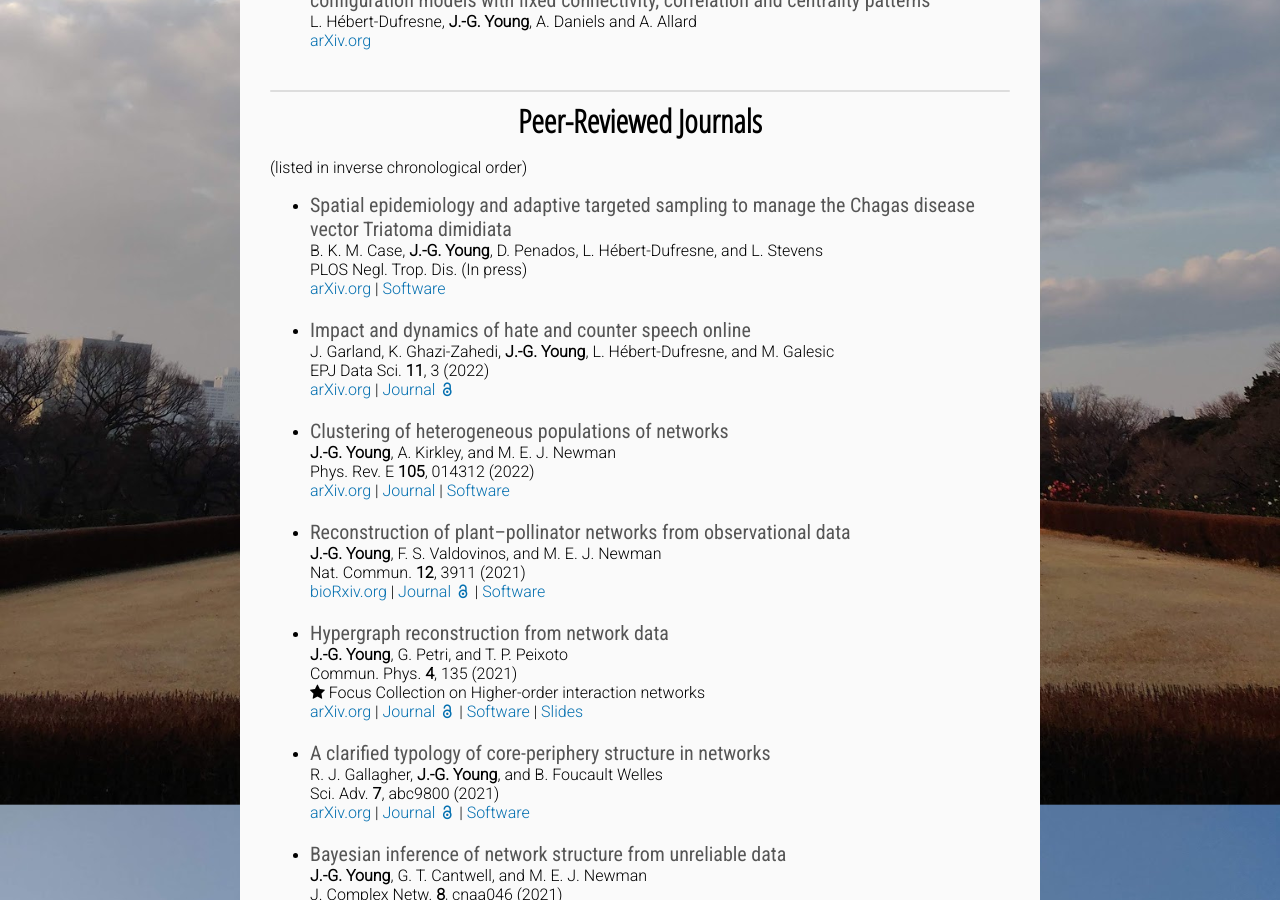
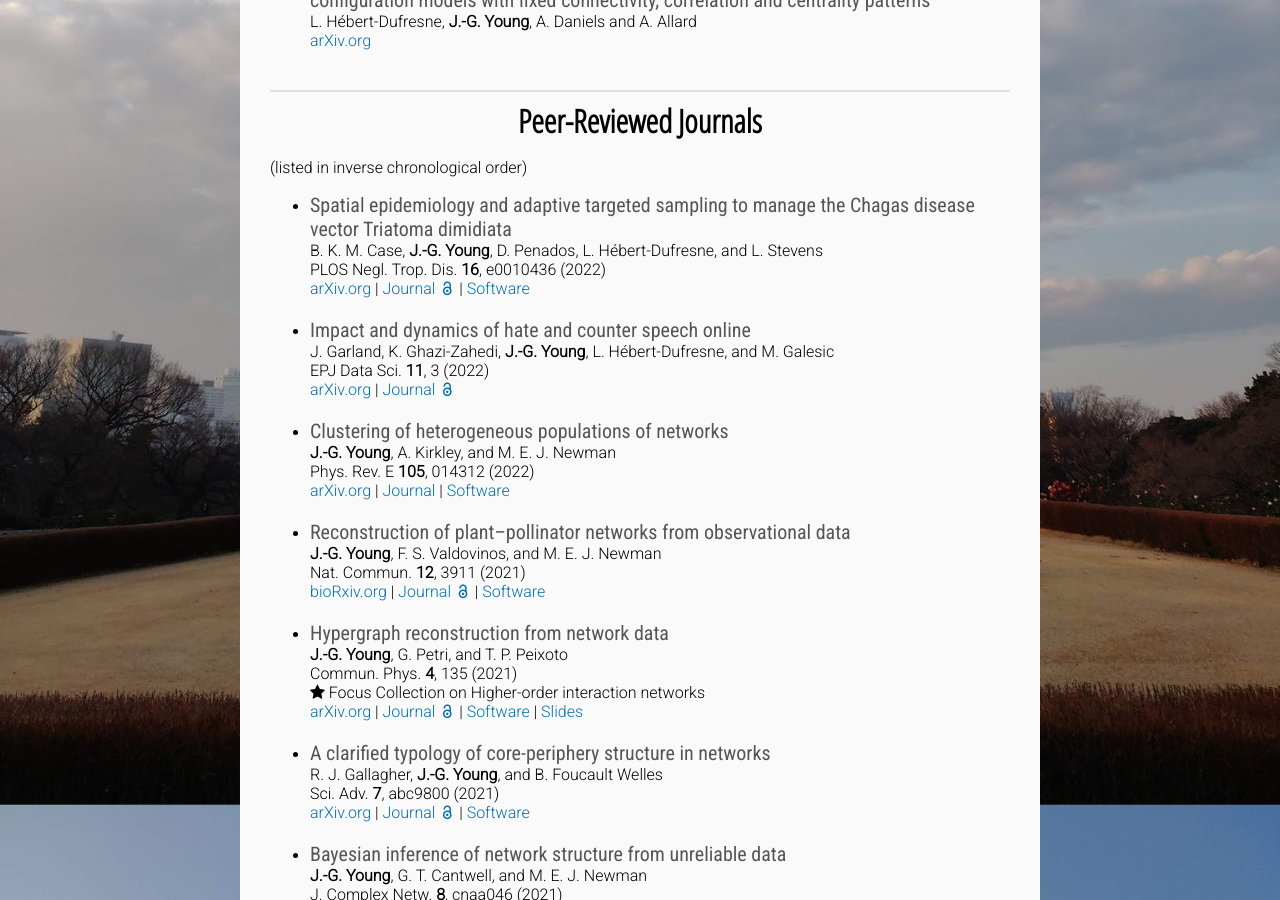
Before and after one commit to jg-you/jg-you.github.io, a Jekyll site: the page built from publications.md, in a window 1280 px wide and 900 px high, scrolled down 902 px. Built offline with Jekyll 4.4.1, drawn with Linux system fonts in a browser that asks for light colours; some web fonts are replaced; comment, search, counter and statistics services are not loaded.

Commit message:
Bren's paper

```diff
--- a/publications.md
+++ b/publications.md
@@ -32,8 +32,8 @@ L. Hébert-Dufresne, **J.-G. Young**, A. Daniels and A. Allard<br/>
 
 * <span class="pub-title">Spatial epidemiology and adaptive targeted sampling to manage the Chagas disease vector Triatoma dimidiata</span><br/>
 B. K. M. Case, **J.-G. Young**, D. Penados, L. Hébert-Dufresne, and L. Stevens<br/>
-PLOS Negl. Trop. Dis. (In press)<br/>
-[arXiv.org](https://arxiv.org/abs/2111.05964) | [Software](https://zenodo.org/record/6462160#.YmAsqlvMLvk)
+PLOS Negl. Trop. Dis. **16**, e0010436 (2022)<br/>
+[arXiv.org](https://arxiv.org/abs/2111.05964) | [Journal <i class="ai ai-open-access" aria-hidden="true"></i>](https://doi.org/10.1371/journal.pntd.0010436) | [Software](https://zenodo.org/record/6462160#.YmAsqlvMLvk)
 
 * <span class="pub-title">Impact and dynamics of hate and counter speech online</span><br/>
 J. Garland, K. Ghazi-Zahedi, **J.-G. Young**, L. Hébert-Dufresne, and M. Galesic<br/>
```
Also changed, not shown: 1 other file.
